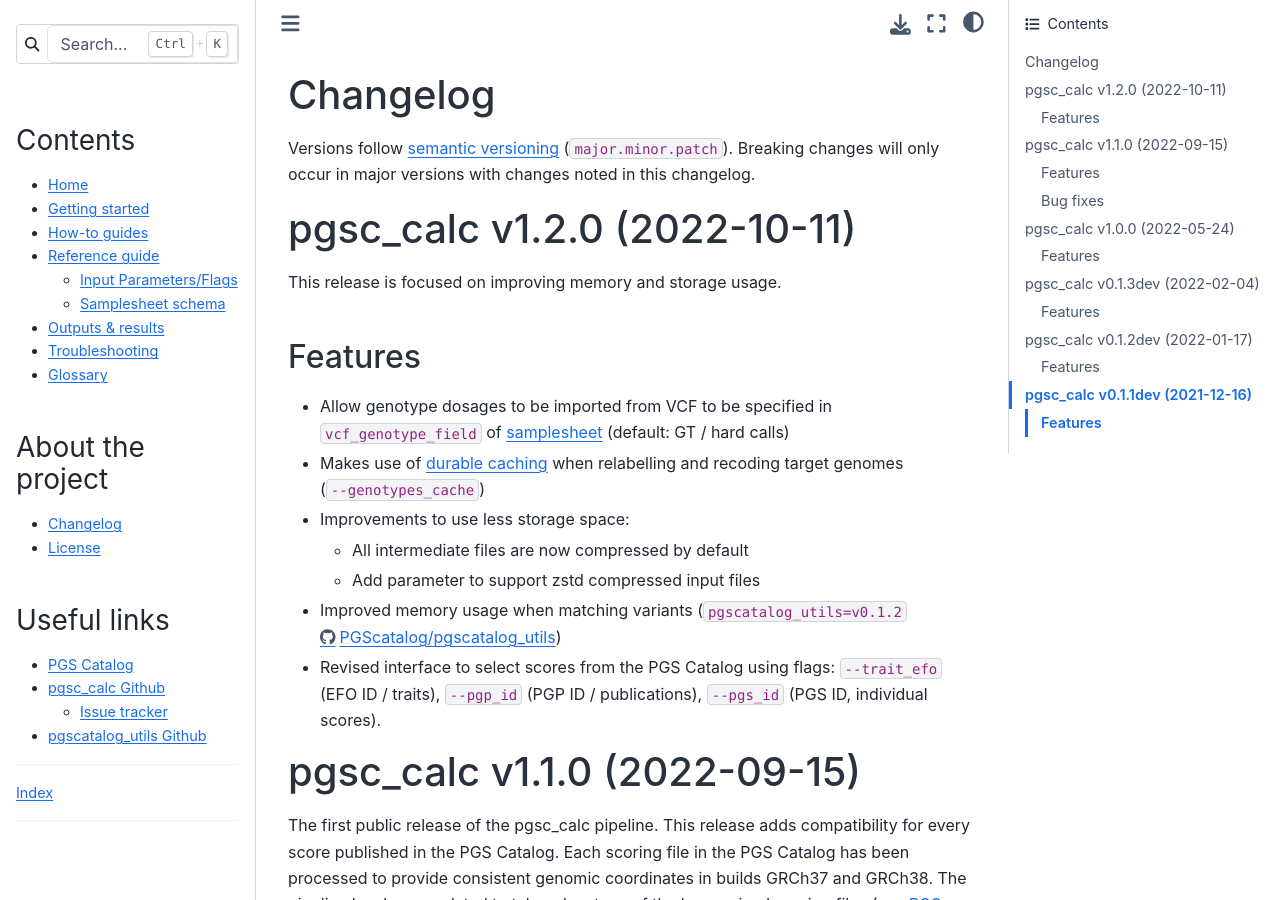
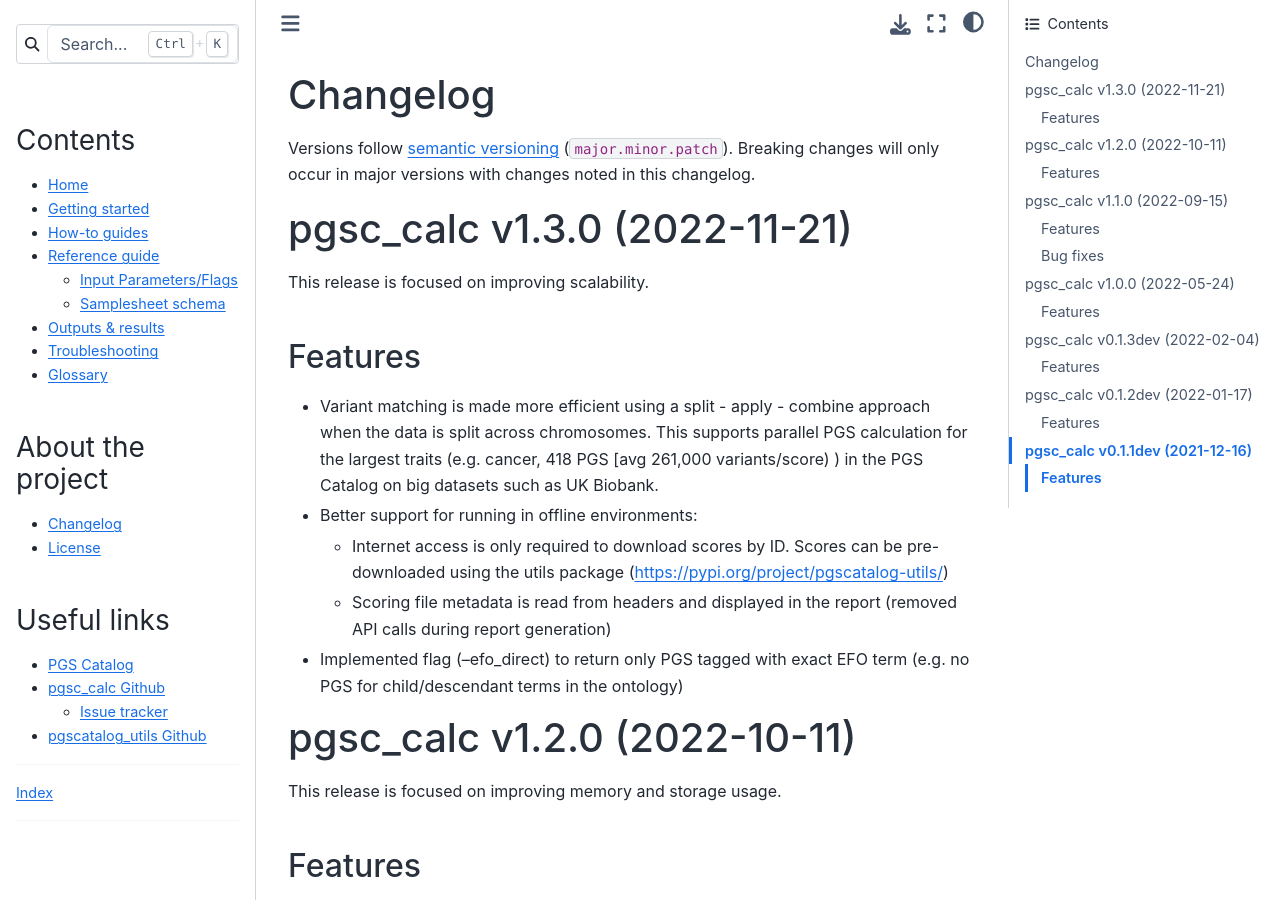
Before and after one commit to PGScatalog/pgsc_calc, a Sphinx documentation site: the page built from docs/changelog.rst, in a window 1280 px wide and 900 px high. Built offline with Sphinx 7.4.7 and the Sphinx Book theme 1.1.4, drawn with Linux system fonts in a browser that asks for light colours; the version number could not be read and is left out.

Commit message:
update changelog

```diff
--- a/docs/changelog.rst
+++ b/docs/changelog.rst
@@ -7,6 +7,31 @@
 will only occur in major versions with changes noted in this changelog.
 
 .. _`semantic versioning`: https://semver.org/
+
+pgsc_calc v1.3.0 (2022-11-21)
+-----------------------------
+
+This release is focused on improving scalability.
+
+Features
+~~~~~~~~
+
+- Variant matching is made more efficient using a split - apply - combine
+  approach when the data is split across chromosomes. This supports parallel PGS
+  calculation for the largest traits (e.g. cancer, 418 PGS [avg 261,000
+  variants/score) ) in the PGS Catalog on big datasets such as UK Biobank.
+
+- Better support for running in offline environments:
+
+  - Internet access is only required to download scores by ID. Scores can be
+    pre-downloaded using the utils package
+    (https://pypi.org/project/pgscatalog-utils/)
+
+  - Scoring file metadata is read from headers and displayed in the report
+    (removed API calls during report generation)
+
+- Implemented flag (--efo_direct) to return only PGS tagged with exact EFO term
+  (e.g. no PGS for child/descendant terms in the ontology)
 
 pgsc_calc v1.2.0 (2022-10-11)
 -----------------------------
```
